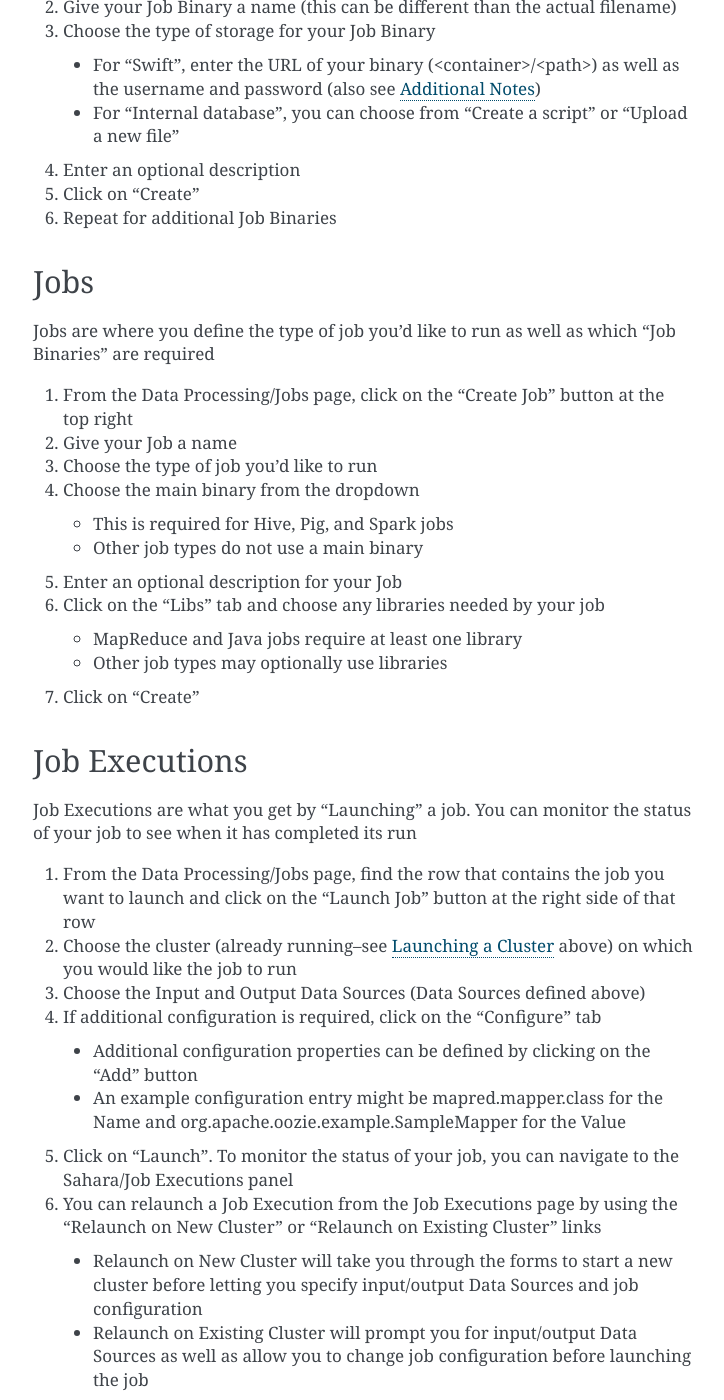
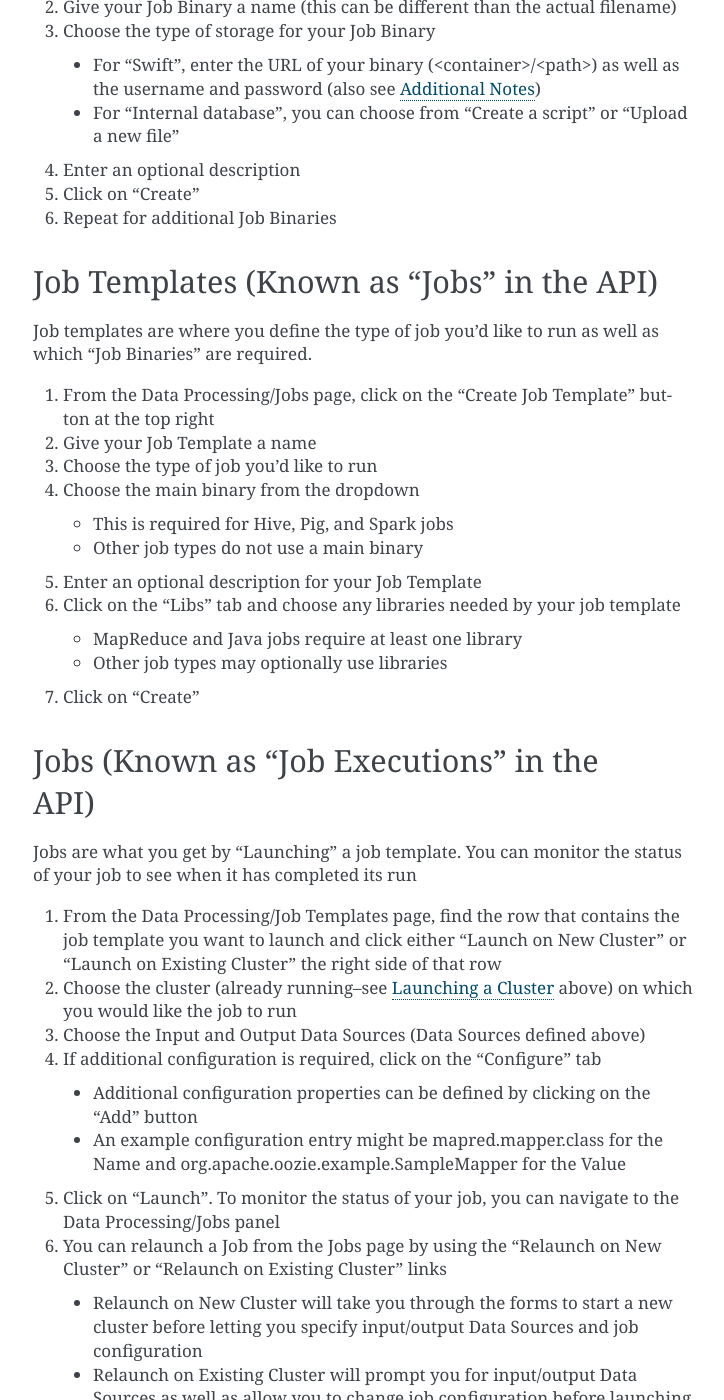
Before and after one commit to butterfy76/sahara, a Sphinx documentation site: the page built from doc/source/horizon/dashboard.user.guide.rst, in a window 1280 px wide and 1400 px high, scrolled down 3080 px. Shown: the whole window, without its empty margins (387-1111 px from the left). Built offline with Sphinx 7.4.7, drawn with Linux system fonts in a browser that asks for light colours; formulas are drawn with MathJax 3; the version number is read from the project's files by our own code; some of the changed text lies outside the part shown.

Commit message:
2015-03-31:07:57:28

```diff
--- a/doc/source/horizon/dashboard.user.guide.rst
+++ b/doc/source/horizon/dashboard.user.guide.rst
@@ -174,15 +174,15 @@ for your job.
 
 6) Repeat for additional Job Binaries
 
-Jobs
-----
-Jobs are where you define the type of job you'd like to run as well as which
-"Job Binaries" are required
+Job Templates (Known as "Jobs" in the API)
+------------------------------------------
+Job templates are where you define the type of job you'd like to run as well
+as which "Job Binaries" are required.
 
-1) From the Data Processing/Jobs page, click on the "Create Job" button at the
-   top right
+1) From the Data Processing/Jobs page, click on the "Create Job Template"
+   button at the top right
 
-2) Give your Job a name
+2) Give your Job Template a name
 
 3) Choose the type of job you'd like to run
 
@@ -191,23 +191,23 @@ Jobs are where you define the type of job you'd like to run as well as which
    - This is required for Hive, Pig, and Spark jobs
    - Other job types do not use a main binary
 
-5) Enter an optional description for your Job
+5) Enter an optional description for your Job Template
 
-6) Click on the "Libs" tab and choose any libraries needed by your job
+6) Click on the "Libs" tab and choose any libraries needed by your job template
 
    - MapReduce and Java jobs require at least one library
    - Other job types may optionally use libraries
 
 7) Click on "Create"
 
-Job Executions
---------------
-Job Executions are what you get by "Launching" a job.  You can monitor the
+Jobs (Known as "Job Executions" in the API)
+-------------------------------------------
+Jobs are what you get by "Launching" a job template.  You can monitor the
 status of your job to see when it has completed its run
 
-1) From the Data Processing/Jobs page, find the row that contains the job you
-   want to launch and click on the "Launch Job" button at the right side of that
-   row
+1) From the Data Processing/Job Templates page, find the row that contains the
+   job template you  want to launch and click either "Launch on New Cluster" or
+   "Launch on Existing Cluster" the right side of that row
 
 2) Choose the cluster (already running--see `Launching a Cluster`_ above) on
    which you would like the job to run
@@ -222,9 +222,9 @@ status of your job to see when it has completed its run
     org.apache.oozie.example.SampleMapper for the Value
 
 5) Click on "Launch".  To monitor the status of your job, you can navigate to
-   the Sahara/Job Executions panel
+   the Data Processing/Jobs panel
 
-6) You can relaunch a Job Execution from the Job Executions page by using the
+6) You can relaunch a Job from the Jobs page by using the
    "Relaunch on New Cluster" or "Relaunch on Existing Cluster" links
 
   - Relaunch on New Cluster will take you through the forms to start a new
@@ -276,9 +276,9 @@ assume that you already have a cluster up and running (in the "Active" state).
       database, click Browse and find udf.jar wherever you checked out the
       sahara project <sahara root>/etc/edp-examples/edp-pig/trim-spaces
 
-  - Create a Job
+  - Create a Job Template
 
-    - Navigate to Data Processing/Jobs, Click on Create Job
+    - Navigate to Data Processing/Job Templates, Click on Create Job Template
 
     - Name = pigsample, Job Type = Pig, Choose "example.pig" as the main binary
 
@@ -287,8 +287,9 @@ assume that you already have a cluster up and running (in the "Active" state).
 
   - Launch your job
 
-    - To launch your job from the Jobs page, click on the down arrow at the far
-      right of the screen and choose "Launch on Existing Cluster"
+    - To launch your job from the Job Templates page, click on the down
+      arrow at the far right of the screen and choose
+      "Launch on Existing Cluster"
 
     - For the input, choose "pig-input-ds", for output choose "pig-output-ds".
       Also choose whichever cluster you'd like to run the job on
@@ -296,7 +297,7 @@ assume that you already have a cluster up and running (in the "Active" state).
     - For this job, no additional configuration is necessary, so you can just
       click on "Launch"
 
-    - You will be taken to the "Job Executions" page where you can see your job
+    - You will be taken to the "Jobs" page where you can see your job
       progress through "PENDING, RUNNING, SUCCEEDED" phases
 
     - When your job finishes with "SUCCEEDED", you can navigate back to Object
@@ -314,15 +315,16 @@ assume that you already have a cluster up and running (in the "Active" state).
       location <sahara root>/etc/edp-examples/edp-spark and choose
       spark-example.jar, Click "Create"
 
-  - Create a Job
+  - Create a Job Template
 
     - Name = sparkexamplejob, Job Type = Spark,
       Main binary = Choose sparkexample.jar, Click "Create"
 
   - Launch your job
 
-    - To launch your job from the Jobs page, click on the down arrow at the far
-      right of the screen and choose "Launch on Existing Cluster"
+    - To launch your job from the Job Templates page, click on the
+      down arrow at the far right of the screen and choose
+      "Launch on Existing Cluster"
 
     - Choose whichever cluster you'd like to run the job on
 
@@ -335,13 +337,13 @@ assume that you already have a cluster up and running (in the "Active" state).
 
     - Click on Launch
 
-    - You will be taken to the "Job Executions" page where you can see your job
+    - You will be taken to the "Jobs" page where you can see your job
       progress through "PENDING, RUNNING, SUCCEEDED" phases
 
     - When your job finishes with "SUCCEEDED", you can see your results by
       sshing to the Spark "master" node
 
-    - The output is located at /tmp/spark-edp/<name of job>/<job execution id>.
+    - The output is located at /tmp/spark-edp/<name of job template>/<job id>.
       You can do ``cat stdout`` which should display something like
       "Pi is roughly 3.14156132"
 
@@ -353,9 +355,9 @@ Additional Notes
 ----------------
 1) Throughout the Sahara UI, you will find that if you try to delete an object
    that you will not be able to delete it if another object depends on it.
-   An example of this would be trying to delete a Job that has an existing Job
-   Execution.  In order to be able to delete that job, you would first need to
-   delete any Job Executions that relate to that job.
+   An example of this would be trying to delete a Job Template that has an
+   existing Job.  In order to be able to delete that job, you would
+   first need to delete any Job Templates that relate to that job.
 
 2) In the examples above, we mention adding your username/password for the Swift
    Data Sources. It should be noted that it is possible to configure Sahara such
```
